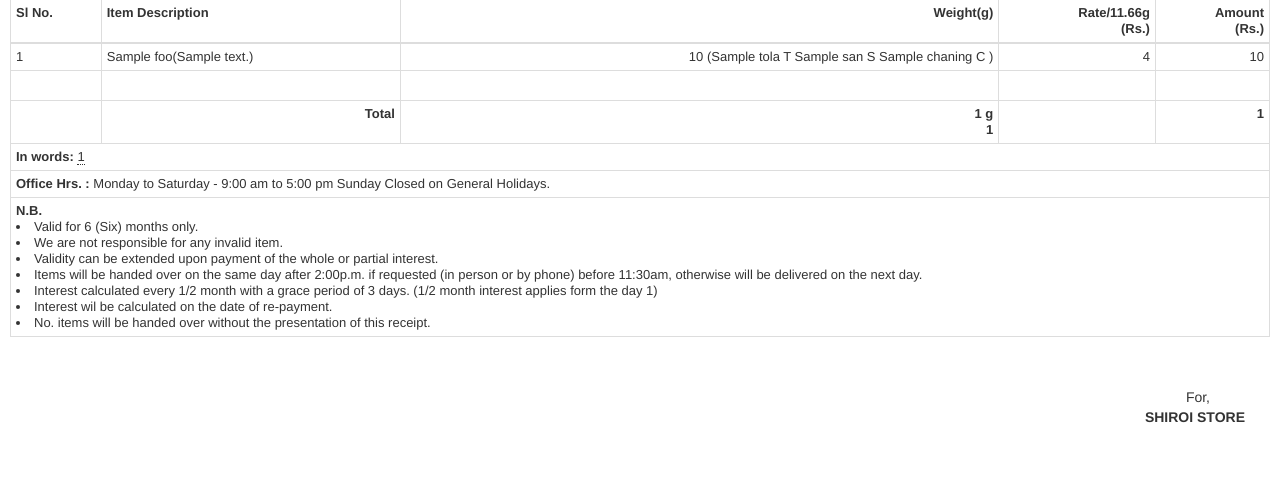
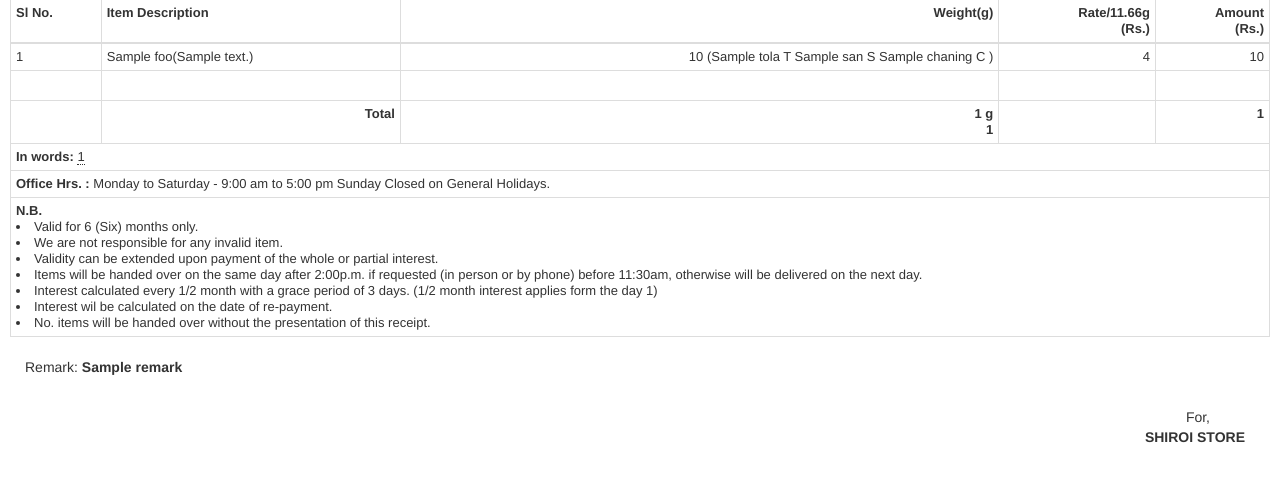
Before and after one commit to anishkumarsahu/shiroiPro, a Django app: template home/templates/home/PrintA4.html in a window 1280 px wide. Shown: the part 282-764 px from the top of the page. Run offline with Django 3.2, Linux system fonts and the light colour scheme; the template is opened without the code that fills it: most values are stand-ins (such as "Sample title", 1, 10 or a date in 2020); some libraries are stand-ins or nearby versions.

Commit message:
added remark in print html files

```diff
--- a/home/templates/home/PrintA4.html
+++ b/home/templates/home/PrintA4.html
@@ -182,7 +182,7 @@ month interest applies form the day 1)</li>
         </tbody>
     </table>
 </div>
-
+<p>Remark: <b>{{ depo.remark }}</b></p>
 <div class="row text-right" style="margin-top: 30px;">
     <p style="padding-right: 60px;margin: 0">For,</p>
     <p style="padding-right: 25px;"><b>SHIROI STORE</b></p></div>
--- a/home/templates/home/PrintA5.html
+++ b/home/templates/home/PrintA5.html
@@ -161,6 +161,7 @@
 
             </tbody>
         </table>
+        <p>Remark: <b>{{ depo.remark }}</b></p>
     </div>
     <div class="divhalf col-sm-6">
 
--- a/home/templates/home/WithPrintA4.html
+++ b/home/templates/home/WithPrintA4.html
@@ -201,7 +201,7 @@ month interest applies form the day 1)</li>
         </tbody>
     </table>
 </div>
-
+<p>Remark: <b>{{ depo.remark }}</b></p>
 <div class="row text-right" style="margin-top: 30px;">
     <p style="padding-right: 60px;margin: 0">For,</p>
     <p style="padding-right: 25px;"><b>SHIROI STORE</b></p></div>
--- a/home/templates/home/WithPrintA5.html
+++ b/home/templates/home/WithPrintA5.html
@@ -199,7 +199,7 @@ month interest applies form the day 1)</li>
         </tbody>
     </table>
 </div>
-
+<p>Remark: <b>{{ depo.remark }}</b></p>
 <div class="row text-right" style="margin-top: 30px;">
     <p style="padding-right: 60px;margin: 0">For,</p>
     <p style="padding-right: 25px;"><b>SHIROI STORE</b></p></div>
```
Also changed, not shown: db.sqlite3.
